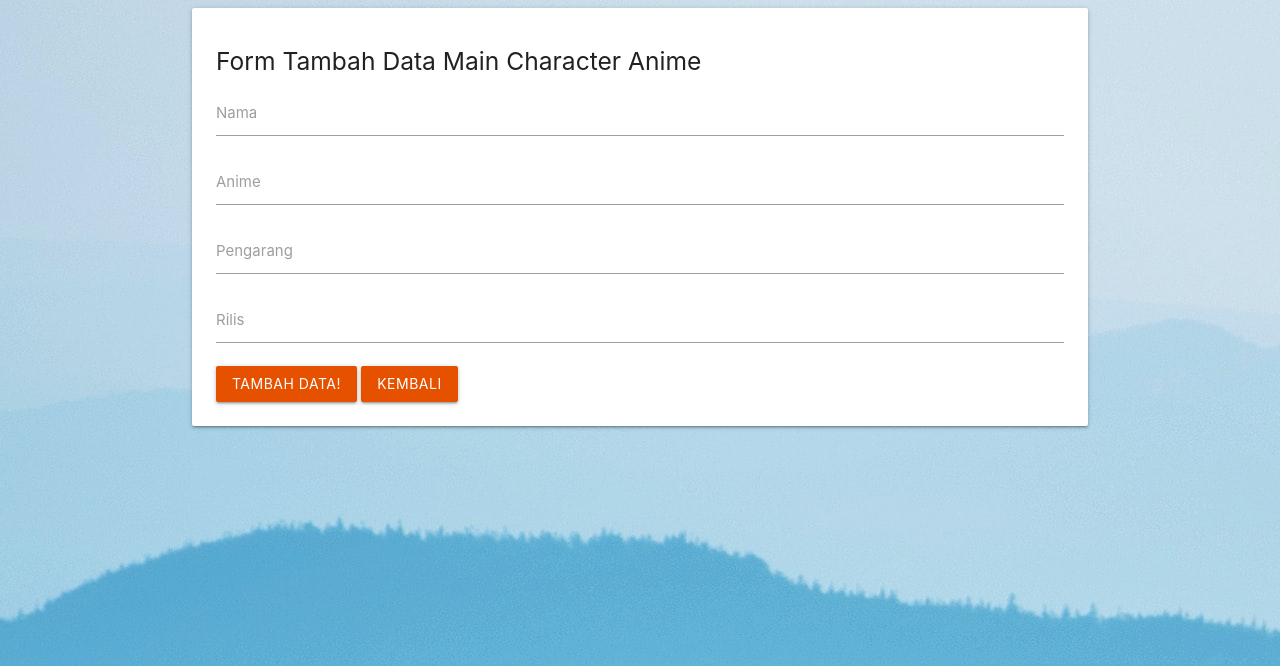
After one commit to Egirahayu/msib2023, a PHP site: page /tambah.php in a window 1280 px wide. The commit adds this page. Shown: the top 666 px of the page. Run offline with PHP 8.4, Linux system fonts and the light colour scheme.

Commit message:
Create task completed

```diff
--- /dev/null
+++ b/php/tubes_pw/tambah.php
@@ -0,0 +1,61 @@
+<?php
+// Mohamad Egi Rahayu
+// Universitas Pasundan
+// Full Stack 01
+?>
+
+<!DOCTYPE html>
+<html lang="en">
+
+<head>
+  <meta charset="UTF-8">
+  <meta http-equiv="X-UA-Compatible" content="IE=edge">
+  <meta name="viewport" content="width=device-width, initial-scale=1.0">
+
+  <!-- css materialize -->
+  <link rel="stylesheet" href="https://cdnjs.cloudflare.com/ajax/libs/materialize/1.0.0/css/materialize.min.css">
+
+  <link rel="shortcut icon" href="ER.png">
+  <title>Tubes Pemrograman Web</title>
+
+  <style>
+    body {
+      background-image: url(img/unsplash.jpg);
+    }
+  </style>
+</head>
+
+<body>
+  <div class="container">
+    <form action="proses.php" method="post" enctype="multipart/form-data">
+      <div class="card-panel">
+        <h5>Form Tambah Data Main Character Anime</h5>
+        <div class="input-field">
+          <input type="text" name="nama" id="nama" class="validate" autocomplete="off">
+          <label for="nama">Nama</label>
+        </div>
+        <div class="input-field">
+          <input type="text" name="anime" id="anime" autocomplete="off">
+          <label for="anime">Anime</label>
+        </div>
+        <div class="input-field">
+          <input type="text" name="pengarang" id="pengarang">
+          <label for="pengarang">Pengarang</label>
+        </div>
+        <div class="input-field">
+          <input type="text" name="rilis" id="rilis" autocomplete="off">
+          <label for="rilis">Rilis</label>
+        </div>
+        <button class="waves-effect waves-light orange darken-4 btn" type="submit" name="submit">Tambah Data!</button></a>
+        <button class="waves-effect waves-light orange darken-4 btn" type="submit">
+          <a href="index.php" style='text-decoration: none; color: white;'>Kembali</a>
+        </button>
+      </div>
+    </form>
+  </div>
+
+  <!-- script materialize -->
+  <script src="https://cdnjs.cloudflare.com/ajax/libs/materialize/1.0.0/js/materialize.min.js"></script>
+</body>
+
+</html>
```
Also changed, not shown: php/tubes_pw/index.php (+13 -0 lines), php/tubes_pw/proses.php (added, +15 -0 lines).
